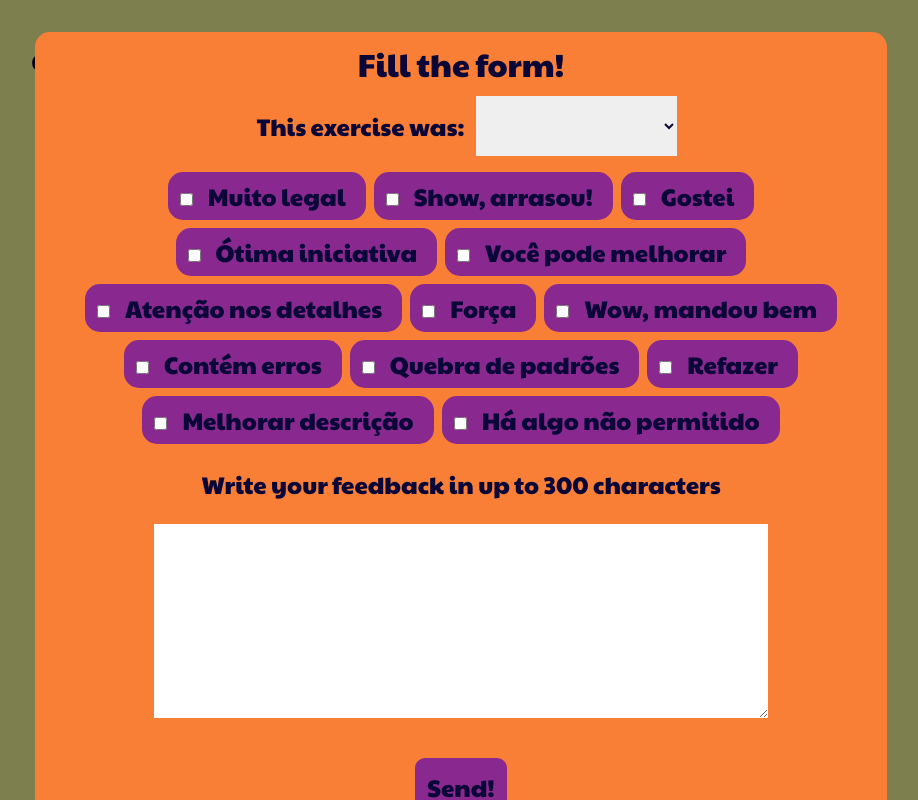
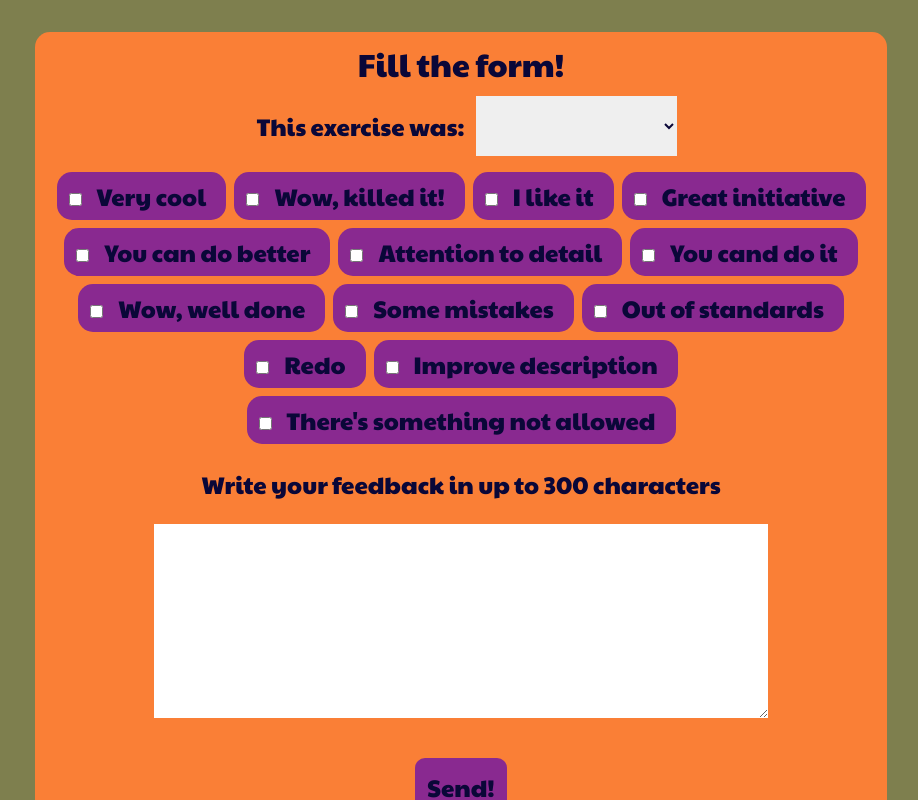
Before and after one commit to Pololokka/desafio-feedback, a React (Vite) app: page / in a window 1280 px wide. Both pictures are taken after a click on the button "Give Feedback!". Shown: the whole page, without its empty margins (179-1097 px from the left). Built offline with nearby package versions, Linux system fonts and the light colour scheme.

Commit message:
:sparkles: feat: feita tradução das tags

```diff
--- a/src/Components/Changer/Index.jsx
+++ b/src/Components/Changer/Index.jsx
@@ -23,12 +23,6 @@ const Changer = ({ titlePath, lang1Path, lang2Path, lang3Path }) => {
         className="texto btn__geral"
         onClick={() => handleChangeLang('en-us')}
       />
-      <input
-        type="button"
-        value={t(lang3Path)}
-        className="texto btn__geral"
-        onClick={() => handleChangeLang('es')}
-      />
     </nav>
   );
 };
--- a/src/Components/Modal/Index.jsx
+++ b/src/Components/Modal/Index.jsx
@@ -64,7 +64,7 @@ const Modal = ({
                       value={element.key}
                     />
                     <label htmlFor={element.key} className="texto">
-                      {element.tag}
+                      {t(translationPath.tags[element.tag])}
                     </label>
                   </li>
                 );
--- a/src/I18n/Locales/en-us.js
+++ b/src/I18n/Locales/en-us.js
@@ -27,5 +27,20 @@ export default {
       tagReq: 'Select at least one tag!',
       comment: 'Leave a comment!',
     },
+    tags: {
+      tag1: 'Very cool',
+      tag2: 'Wow, killed it!',
+      tag3: 'I like it',
+      tag4: 'Great initiative',
+      tag5: 'You can do better',
+      tag6: 'Attention to detail',
+      tag7: 'You cand do it',
+      tag8: 'Wow, well done',
+      tag9: 'Some mistakes',
+      tag10: 'Out of standards',
+      tag11: 'Redo',
+      tag12: 'Improve description',
+      tag13: "There's something not allowed",
+    },
   },
 };
--- a/src/I18n/Locales/es.js
+++ /dev/null
@@ -1,17 +0,0 @@
-export default {
-  translations: {
-    nav: {
-      title: 'Escolha a língua de exibição:',
-      langF: 'Português',
-      langS: 'Inglês',
-      langT: 'Espanhol',
-    },
-    main: {
-      title: 'Feedback de Exercícios',
-      text: 'Clique no botão abaixo para dar feedback no exercício recebido.',
-    },
-    btnMain: {
-      value: 'Dar Feedback!',
-    },
-  },
-};
--- a/src/I18n/Locales/index.js
+++ b/src/I18n/Locales/index.js
@@ -1,9 +1,7 @@
 import ptBrTranslation from './pt-br';
 import enUsTranslation from './en-us';
-import esTranslation from './es';
 
 export default {
   'pt-BR': ptBrTranslation,
   'en-US': enUsTranslation,
-  es: esTranslation,
 };
--- a/src/I18n/Locales/pt-br.js
+++ b/src/I18n/Locales/pt-br.js
@@ -27,5 +27,20 @@ export default {
       tagReq: 'Selecione ao menos uma tag!',
       comment: 'Deixe um comentário!',
     },
+    tags: {
+      tag1: 'Muito legal',
+      tag2: 'Show, arrasou!',
+      tag3: 'Gostei',
+      tag4: 'Ótima iniciativa',
+      tag5: 'Você pode melhorar',
+      tag6: 'Atenção nos detalhes',
+      tag7: 'Força',
+      tag8: 'Wow, mandou bem',
+      tag9: 'Contém erros',
+      tag10: 'Quebra de padrões',
+      tag11: 'Refazer',
+      tag12: 'Melhorar descrição',
+      tag13: 'Há algo não permitido',
+    },
   },
 };
--- a/src/I18n/index.js
+++ b/src/I18n/index.js
@@ -40,6 +40,21 @@ export const translationPaths = {
     tagReq: 'errors.tagReq',
     comment: 'errors.comment',
   },
+  tags: {
+    'Muito legal': 'tags.tag1',
+    'Show, arrasou!': 'tags.tag2',
+    Gostei: 'tags.tag3',
+    'Ótima iniciativa': 'tags.tag4',
+    'Você pode melhorar': 'tags.tag5',
+    'Atenção nos detalhes': 'tags.tag6',
+    Força: 'tags.tag7',
+    'Wow, mandou bem': 'tags.tag8',
+    'Contém erros': 'tags.tag9',
+    'Quebra de padrões': 'tags.tag10',
+    Refazer: 'tags.tag11',
+    'Melhorar descrição': 'tags.tag12',
+    'Há algo não permitido': 'tags.tag13',
+  },
 };
 
 export default i18n;
```
